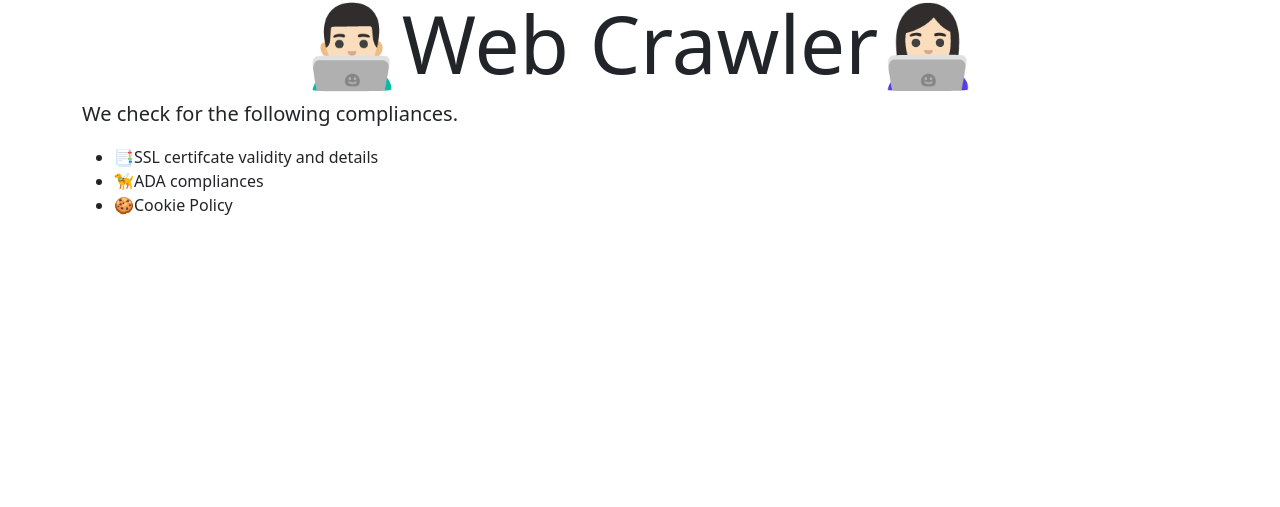
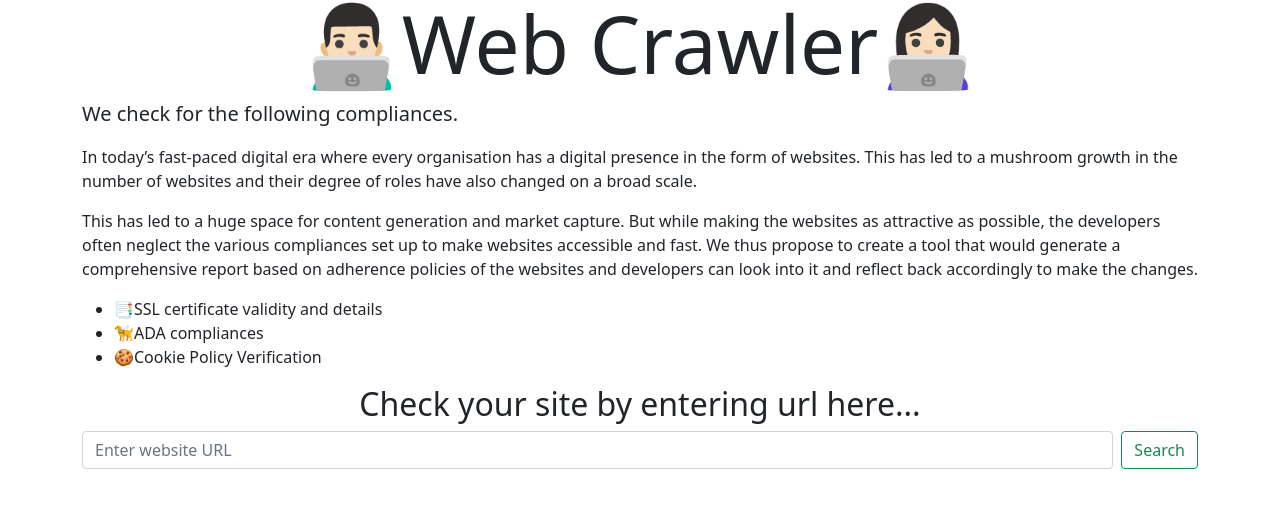
Before and after one commit to darahask/compliance-checker, a website: page views/index.html in a window 1280 px wide. Shown: the part 61-568 px from the top of the page. Drawn offline with nearby package versions, Linux system fonts and the light colour scheme.

Commit message:
UI changes

```diff
--- a/public/js/main.js
+++ b/public/js/main.js
@@ -2,8 +2,8 @@ console.log("JS File loaded")
 
 loadSSL = (data) => {
     let HTML = '<h1 class="display-1">SSL 📑certificate and Expiry</h1>'
-    HTML += `<p>The certificate is valid upto: ${moment(data.valid_to).format('MMMM Do YYYY, h:mm:ss a')}</p>`
-    HTML += `<p>Certificate expires ${moment(data.valid_to).startOf('day').fromNow()}</p>`
+    HTML += `<p>The certificate is valid upto: <span style="color:green">${moment(data.valid_to).format('MMMM Do YYYY, h:mm:ss a')}</span></p>`
+    HTML += `<p>Certificate expires <span style="color:red">${moment(data.valid_to).startOf('day').fromNow()}</span></p>`
     HTML += `<p>Issued to: <b>${data["subject"]["CN"]}</b></p>`
     HTML += `<p>Issued By:<b> ${data["issuer"]["CN"]}</b></p>`
     HTML += `<div class="accordion accordion-flush border border-dark" id="accordionFlushExample">
--- a/views/index.html
+++ b/views/index.html
@@ -14,7 +14,7 @@
 
     <nav class="navbar navbar-expand-lg navbar-dark bg-dark">
         <div class="container-fluid">
-            <a class="navbar-brand" href="#">Compliance Checker</a>
+            <a class="navbar-brand" href="/">Compliance Checker</a>
             <button class="navbar-toggler" type="button" data-bs-toggle="collapse"
                 data-bs-target="#navbarSupportedContent" aria-controls="navbarSupportedContent" aria-expanded="false"
                 aria-label="Toggle navigation">
@@ -33,8 +33,7 @@
                     </li>
                 </ul>
                 <form class="d-flex" id="search-compliance">
-                    <input id="search-url" class="form-control me-2" type="search" placeholder="Enter website URL"
-                        aria-label="Search">
+                    <input id="search-url" class="form-control me-2" type="search" placeholder="Enter website URL" aria-label="Search">
                     <button class="btn btn-outline-success" id="search" type="submit">Search</button>
                 </form>
             </div>
@@ -46,11 +45,19 @@
             <p class="lead">
             We check for the following compliances.
             </p>
+            <p>In today’s fast-paced digital era where every organisation has a digital presence in the form of websites. This has led to a mushroom growth in the number of websites and their degree of roles have also changed on a broad scale.</p>
+            <p>This has led to a huge space for content generation and market capture. But while making the websites as attractive as possible, the developers often neglect the various compliances set up to make websites accessible and fast. We thus propose to create a tool that would generate a comprehensive report based on adherence policies of the websites and developers can look into it and reflect back accordingly to make the changes.</p>
             <ul>
-                <li>📑SSL certifcate validity and details</li>
+                <li>📑SSL certificate validity and details</li>
                 <li>🦮ADA compliances</li>
-                <li>🍪Cookie Policy</li>
+                <li>🍪Cookie Policy Verification</li>
             </ul>
+            <h2><center>Check your site by entering url here...</center></h2>
+            <form class="d-flex" id="search-compliance">
+                <input id="search-url" class="form-control me-2" type="search" placeholder="Enter website URL"
+                    aria-label="Search">
+                <button class="btn btn-outline-success" id="search" type="submit">Search</button>
+            </form>
         </div>
     </div>
 
```
